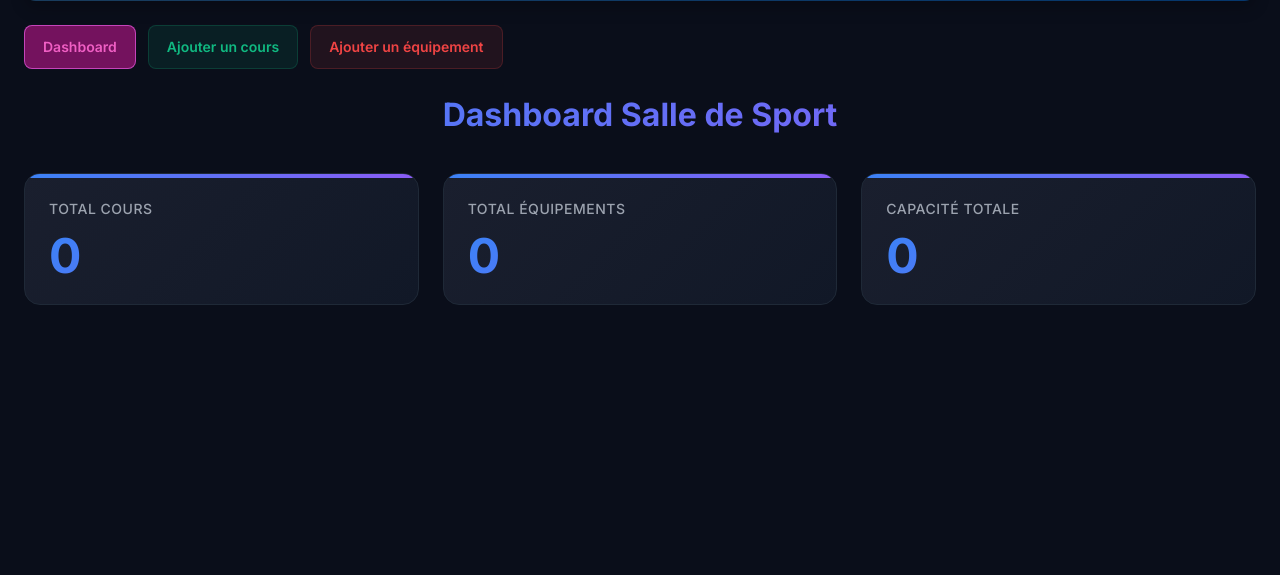
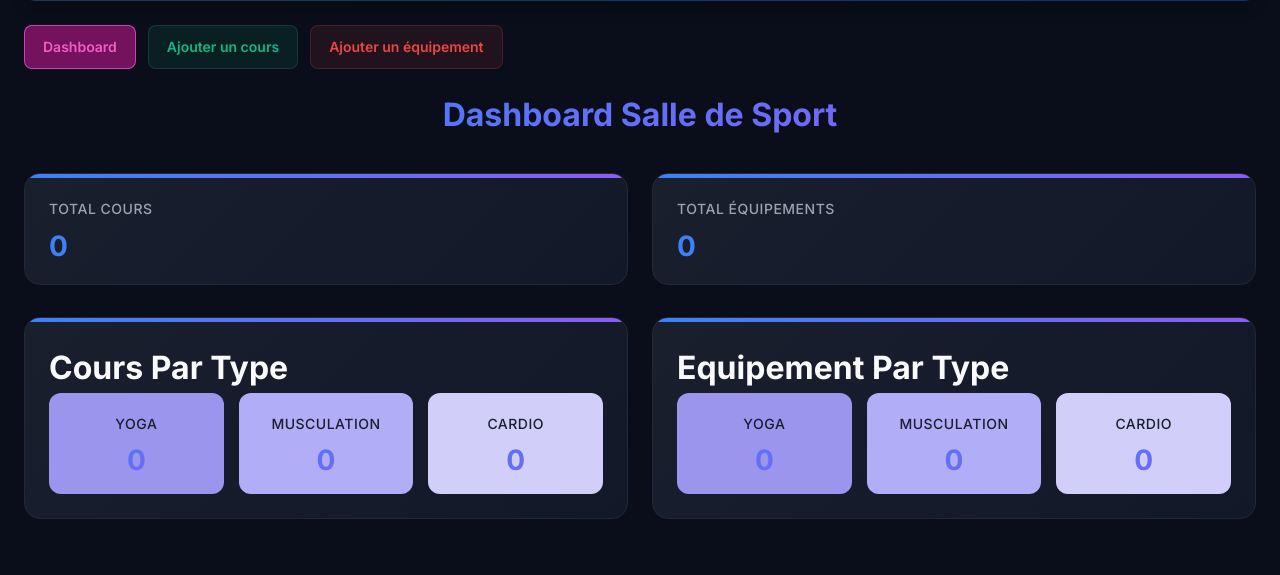
Before and after one commit to abdessamadelouarrag/Fit-Manager, a PHP site: page / in a window 1280 px wide. Shown: the part 231-806 px from the top of the page. Before the commit the page ends 536 px from the top, so only its background shows below. Run offline with PHP 8.4, Linux system fonts and the light colour scheme; data that the repository does not hold is empty; a stand-in replaces the project's code that opens the database connection.

Commit message:
add parte of type and file css style

```diff
--- a/allscript.js
+++ b/allscript.js
@@ -21,9 +21,9 @@
 }
 
 
-function checkedit() {
-    return confirm("Are you sure you want to edit?");
-}
+    // function checkedit() {
+    //     return confirm("Are you sure you want to edit?");
+    // }
 
 const btnDashboard = document.querySelector(".btn-dashboard"); // New selector for dashboard button
 const btnAjouterCours = document.querySelector(".btn-ajouter-cours");
@@ -34,6 +34,7 @@
 const listCours = document.querySelector(".list-cours");
 const listEquipement = document.querySelector(".list-equipement");
 const textDashboard = document.querySelector(".text-dashboard");
+const partTypeCours = document.querySelector("#part-type-cours");
 
 // --- Helper function to manage visibility ---
 function setVisibility(dashboard, addCours, addEquipement, listCoursVisible, listEquipementVisible) {
@@ -49,6 +50,7 @@
     e.preventDefault();
     setVisibility(true, false, false, false, false);
     textDashboard.style.display = "block";
+    partTypeCours.style.display = ""
 });
 
 
@@ -58,6 +60,7 @@
     // Show Course Form and Course List, hide others
     setVisibility(false, true, false, true, false);
     textDashboard.style.display = "none";
+    partTypeCours.style.display = "none"
 });
 
 // 3. Add Equipment Button Handler
@@ -66,5 +69,6 @@
     // Show Equipment Form and Equipment List, hide others
     setVisibility(false, false, true, false, true);
     textDashboard.style.display = "none";
+    partTypeCours.style.display = "none"
 });
 setVisibility(true, false, false, false, false);
--- a/index.php
+++ b/index.php
@@ -52,7 +52,7 @@
 
 //patie delet cours f table
 if (isset($_GET['del_id'])) {
-    $delet_cours = intval($_GET['del_id']);
+    $delet_cours = $_GET['del_id'];
     $sqldelet = "DELETE FROM cours WHERE id_cours = $delet_cours";
 
     if (mysqli_query($conn, $sqldelet)) {
@@ -64,7 +64,7 @@
 }
 //partie delet equipement in table
 if (isset($_GET['deleq_id'])) {
-    $delet_equipement = intval($_GET['deleq_id']);
+    $delet_equipement = $_GET['deleq_id'];
     $sqldelet_equipement = "DELETE FROM equipement WHERE id_equipement= $delet_equipement";
 
     if (mysqli_query($conn, $sqldelet_equipement)) {
@@ -74,6 +74,42 @@
         echo "Error:" . mysqli_error($conn);
     }
 }
+
+//part edit cours
+
+$name_cours = "";
+$catg_cours = "";
+$date_cours = "";
+$heure_cours = "";
+$duree = "";
+$nb_max = "";
+
+if (isset($_GET['edit_id'])) {
+    $edit_cours = $_GET['edit_id'];
+    $selectcours = mysqli_query($conn, "SELECT * FROM cours WHERE id_cours = $edit_cours");
+    $datacours = mysqli_fetch_assoc($selectcours);
+
+    if ($datacours) {
+        $name_cours = $datacours['nom'];
+        $catg_cours = $datacours['categorie'];
+        $date_cours = $datacours['date_cours'];
+        $heure_cours = $datacours['heure'];
+        $duree = $datacours['duree'];
+        $nb_max = $datacours['nombre_max_de_participants'];
+    }
+}
+
+$totalYoga = "SELECT * FROM cours WHERE categorie = 'Yoga'";
+$resultotal = mysqli_query($conn, $totalYoga);
+$datayoga = mysqli_fetch_all($resultotal);
+
+$totalMusculation = "SELECT * FROM cours WHERE categorie = 'Musculation'";
+$resultotalmus = mysqli_query($conn, $totalMusculation);
+$datamusculation = mysqli_fetch_all($resultotalmus);
+
+$totalMusculation = "SELECT * FROM cours WHERE categorie = 'Cardio'";
+$resultotalcardio = mysqli_query($conn, $totalMusculation);
+$datacardio = mysqli_fetch_all($resultotalcardio);
 ?>
 
 
@@ -119,31 +155,67 @@
                 <h3>Total Équipements</h3>
                 <div class="stat-number"><?= count($data3); ?></div>
             </div>
-            <div class="stat-card">
-                <h3>Capacité Totale</h3>
-                <div class="stat-number">0</div>
+        </div>
+        <div id="part-type-cours">
+            <div class="stats-grid">
+                <div class="stat-card">
+                    <h1 class="title">Cours Par Type</h1>
+                    <div class="types-container">
+                        <div class="type-box yoga">
+                            <h3 style="color: #1a1f2e">Yoga</h3>
+                            <div class="stat-number"><?= count($datayoga) ?></div>
+                        </div>
+                        <div class="type-box musculation">
+                            <h3 style="color: #1a1f2e">Musculation</h3>
+                            <div class="stat-number"><?= count($datamusculation) ?></div>
+                        </div>
+                        <div class="type-box cardio">
+                            <h3 style="color: #1a1f2e">Cardio</h3>
+                            <div class="stat-number" style="color: #1a1f2e;"><?= count($datacardio) ?></div>
+                        </div>
+                    </div>
+                </div>
+
+                <div class="stat-card">
+                    <h1 class="title">Equipement Par Type</h1>
+                    <div class="types-container">
+                        <div class="type-box yoga">
+                            <h3 style="color: #1a1f2e">Yoga</h3>
+                            <div class="stat-number"><?= count($datahalteres) ?></div>
+                        </div>
+                        <div class="type-box musculation">
+                            <h3 style="color: #1a1f2e">Musculation</h3>
+                            <div class="stat-number"><?= count($datatapis) ?></div>
+                        </div>
+                        <div class="type-box cardio">
+                            <h3 style="color: #1a1f2e">Cardio</h3>
+                            <div class="stat-number" style="color: #1a1f2e;"><?= count($databallons) ?></div>
+                        </div>
+                    </div>
+                </div>
             </div>
         </div>
 
+
         <!-- Add Course Form -->
-        <div class="card part-cours" style="display: none;">
+        <div class="card part-cours" style="display: none;" id="section-cours">
             <h3>Ajouter un cours</h3>
             <form action="" method="POST">
                 <input type="hidden" name="form" value="cours">
-                <input type="text" name="name_cours" placeholder="Nom du cours" required>
+                <input type="text" name="name_cours" placeholder="Nom du cours" value="<?= $name_cours ?>" required>
                 <select name="categorie_cours" required>
                     <option value="">--Catégorie--</option>
-                    <option>Yoga</option>
-                    <option>Musculation</option>
-                    <option>Cardio</option>
+                    <option <?= ($catg_cours == "Yoga") ? 'selected' : '' ?>>Yoga</option>
+                    <option <?= ($catg_cours == "Musculation") ? 'selected' : '' ?>>Musculation</option>
+                    <option <?= ($catg_cours == "Cardio") ? 'selected' : '' ?>>Cardio</option>
                 </select>
                 <div class="two-grid">
-                    <input type="date" name="date_cours" required>
-                    <input type="time" name="houre_cours" required>
+                    <input type="date" name="date_cours" value="<?= $date_cours ?>" required>
+                    <input type="time" name="houre_cours" value="<?= $heure_cours ?>" required>
                 </div>
                 <div class="two-grid">
-                    <input type="number" name="duree_cours" placeholder="Durée" required>
-                    <input type="number" name="max_places" placeholder="Places max" required>
+                    <input type="number" name="duree_cours" placeholder="Durée" value="<?= $duree ?>" required>
+                    <input type="number" name="max_places" placeholder="Places max" value="<?= $nb_max ?>" required>
                 </div>
                 <button>Ajouter</button>
             </form>
@@ -197,8 +269,8 @@
                             <td data-label='Places'>" . $row["nombre_max_de_participants"] . "</td>
                             <td data-label='Actions'>
                                 <div class='action-buttons'>
-                                    <a href='#' id='btn-mdf' onclick= 'return checkedit()'>Modifier</a>
-                                    <a href='index.php?del_id={$row['id_cours']}' id='btn-delet' onclick='checkdelet(event)'>Supprimer</a>
+                                    <a href='?edit_id={$row['id_cours']}' id='btn-mdf' onclick='checkedit()'>Modifier</a>
+                                    <a href='?del_id={$row['id_cours']}' id='btn-delet' onclick='checkdelet(event)'>Supprimer</a>
                                 </div>
                             </td>
                         </tr>";
@@ -246,8 +318,6 @@
         </div>
     </div>
 
-
-
     <script src="allscript.js"></script>
 </body>
 
--- a/styles/style.css
+++ b/styles/style.css
@@ -501,7 +501,8 @@
 }
 
 .welcome-banner.option-a {
-    background: linear-gradient(135deg, #1c3d5a, #05376d); /* Dégradé de bleu foncé à bleu vif */
+    background: linear-gradient(135deg, #1c3d5a, #05376d);
+    /* Dégradé de bleu foncé à bleu vif */
     color: white;
     padding: 30px 40px;
     border-radius: 12px;
@@ -529,7 +530,8 @@
     display: inline-block;
     background: rgba(32, 6, 177, 0.575);
     color: rgb(240, 237, 255);
-    border: 1px solid rgba(21, 0, 139, 0.2); /* Jaune Vif/Énergie */
+    border: 1px solid rgba(21, 0, 139, 0.2);
+    /* Jaune Vif/Énergie */
     padding: 8px 15px;
     border-radius: 5px;
     font-weight: 600;
@@ -543,3 +545,56 @@
     transform: translateY(-2px);
     box-shadow: 0 4px 12px rgba(0, 17, 112, 0.3);
 }
+
+@media(max-width: 768px) {
+    .welcome-banner.option-a {
+        text-align: center;
+        font-size: 9px;
+    }
+}
+
+.text-type-cours{
+    text-align: center;
+    margin-top: 20px;
+    margin-bottom: 20px;
+    background: linear-gradient(135deg, #10b981, #e9f0ff);
+    -webkit-background-clip: text;
+    -webkit-text-fill-color: transparent;
+}
+
+.types-container {
+    display: flex;
+    justify-content: space-between;
+    gap: 15px;
+}
+
+.type-box {
+    flex: 1;
+    padding: 20px;
+    border-radius: 12px;
+    color: #fff;
+    text-align: center;
+    font-weight: bold;
+}
+
+.type-box h3 {
+    margin-bottom: 10px;
+}
+
+.stat-number {
+    font-size: 28px;
+    color: #1a1f2e;
+}
+
+/* Colors per type */
+.yoga {
+    background: #9b95ee;   /* mint green */
+}
+
+.musculation {
+    background: #b2adf7;   /* orange */
+}
+
+.cardio {
+    background: #d1cefa;   /* red/pink */
+}
```
